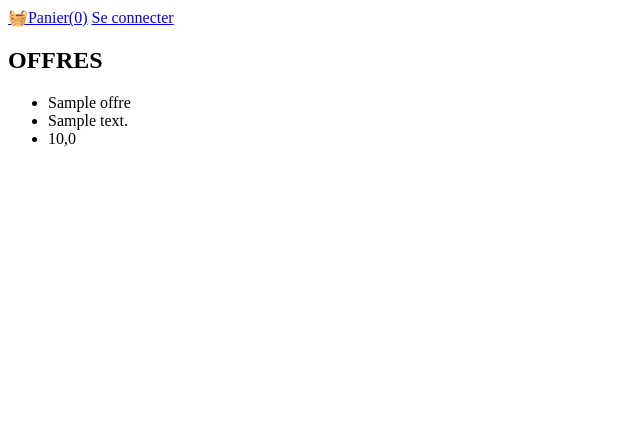
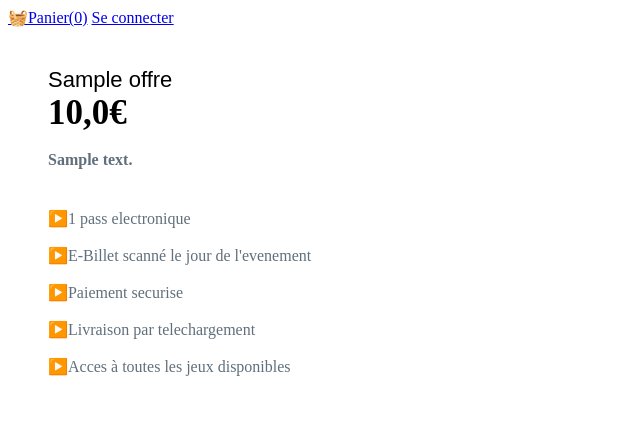
Before and after one commit to Mllehecale/JO2024, a Django app: page /offres/ in a window 1280 px wide. Shown: the top 423 px of the page, without its empty margins (0-640 px from the left). Run offline with Django 5.2, Linux system fonts and the light colour scheme; tables that the repository leaves empty hold one stand-in row (values such as "Sample post").

Commit message:
style offres page

```diff
--- /dev/null
+++ b/JoBooking/static/JoBooking/offres_style.css
@@ -0,0 +1,67 @@
+.contenu-offre{
+    color: #606F7B;
+    margin: 10px;
+    padding: 0;
+    float: left;
+    overflow: hidden;
+}
+
+
+
+ul{
+    list-style-type: none;
+    margin: 20px;
+    padding: 10px;
+}
+
+
+/* Titre des offres*/
+
+.titre-offre{
+    font-size: 22px;
+    color: black;
+    font-family: "Inter Semi Bold", sans-serif ;
+    list-style-type: none;
+
+}
+
+/* prix des offres*/
+
+.prix-offre{
+    font-size: 35px;
+    font-weight: bold;
+    color: black;
+    list-style-type: none;
+
+}
+
+/* description des offres*/
+
+.description-offre{
+    color: #606F7B;
+    font-weight: bold;
+    list-style-type: none;
+
+}
+
+/* bouton réserver*/
+.btn-reservation{
+    font-size: 16px;
+    background-color: white;
+    font-family: Inter sans-serif;
+    cursor: pointer;
+    font-weight: bold;
+    border: none;
+}
+
+.offre-liste {
+    list-style-type: none;
+
+}
+
+.position-btn-reservation{
+
+    margin: 100px;
+    padding: 0px;
+
+}
--- a/JoBooking/static/JoBooking/script.js
+++ b/JoBooking/static/JoBooking/script.js
@@ -117,16 +117,32 @@ boutonsReserver.forEach(bouton => {
 }
 );
 
+
+//  RETOURNER PAGE REMERCIEMENTS
+function remerciementsPage(response){
+    if(response===200){
+        window.location.href='remerciements';
+
+    }else {
+        console.error('Problème de téléchargment')
+    }
+
+
+
+
 //BOUTON PAIEMENT
 const boutonpaiement=document.getElementById('btnpayer');
 function declencherpaiement (){
     console.log('bouton payer opérationnel');
     window.location.href='payer';
     deletePanier();
+    remerciementsPage();
+
 }
 boutonpaiement.addEventListener("click",declencherpaiement);
 
 
+}
 
 
 //BOUTON ANNULATION DE LA COMMANDE
--- a/JoBooking/static/JoBooking/style.css
+++ b/JoBooking/static/JoBooking/style.css
@@ -0,0 +1,8 @@
+/* Titre des offres*/
+h1{
+    color: red;
+}
+
+.top-controle{
+    clear: both;
+}
--- a/JoBooking/templates/JoBooking/index.html
+++ b/JoBooking/templates/JoBooking/index.html
@@ -6,8 +6,10 @@
     <meta charset="UTF-8">
     <meta name="viewport">
     <title>Jeux Olympiques France</title>
+    <link rel="stylesheet" href="{% static 'JoBooking/style.css' %}">
 </head>
-<body>
+<body >
+<div class="top-controle">
 <a href="{% url 'commande' %}" id="nombre-reservation">🧺Panier</a>
 {% if user.is_authenticated %}
 <p>Bienvenue,{{user.first_name}} !</p>
@@ -15,7 +17,7 @@
 {% else %}
 <a href="{% url 'connexion' %}">Se connecter</a>
 {% endif %}
-
+</div>
 <!-- block pour contenu spécifique à la page-->
 {% block content %}
 {% endblock content %}
--- a/JoBooking/templates/JoBooking/offres.html
+++ b/JoBooking/templates/JoBooking/offres.html
@@ -1,30 +1,50 @@
 {% extends 'index.html' %}
 {% load static %}
 {% block content %}
-<div>
-    <h2>OFFRES</h2>
-</div>
+
 
 {% for offre in offres %}
+<div class="contenu-offre">
     <ul>
-    <li id="aa{{ offre.id }}">{{offre.title}}</li>   <!-- id = id de l'object mais comme déja utilisé ajout de "aa" pour identifiant unique -->
-    <li>{{offre.description}}</li>
-    <li>{{offre.price}}</li>
+        <li class="titre-offre" id="aa{{ offre.id }}">{{offre.title}}</li>   <!-- id = id de l'object mais comme déja utilisé ajout de "aa" pour identifiant unique -->
+        <li class="prix-offre">{{offre.price}}€</li><br>
+        <li class="description-offre">{{offre.description}}</li>
     </ul>
+        <ul class="offre-liste">
+            <li>▶️{{ offre.billet }} pass electronique</li><br>
+            <li>▶️E-Billet scanné le jour de l'evenement</li><br>
+            <li>▶️Paiement securise</li><br>
+            <li>▶️Livraison par telechargement</li><br>
+            <li>▶️Acces à toutes les jeux disponibles</li><br>
+
+        </ul>
+
+
     {% if user.is_authenticated %}
         {% if offre.id in commandes_user %}
-        <p>Vous avez déjà acheté cette offre.Veuillez consulter l'onglet "Mes réservations"</p>
+            <p>Vous avez déjà acheté cette offre.</p>
+            <p>Veuillez consulter l'onglet "Mes réservations"</p>
         {% else %}
+            <div class="position-btn-reservation">
                 <button class="btn-reservation" data-offre-id="{{ offre.id }}">Réserver</button>
+
+            </div>
         {% endif %}
+
     {%else%}
     <a href="{% url 'connexion' %}"></a>
     {% endif %}
+</div>
 
 
 {% endfor %}
+    {% block css %}
+        <link rel="stylesheet" href="{% static 'JoBooking/offres_style.css' %}">
+    {% endblock css %}
 
 {% endblock content %}
+
+
 
 {% block js %}
 <script src="{%static 'JoBooking/script.js' %}"></script>
--- a/JoBooking/views.py
+++ b/JoBooking/views.py
@@ -162,7 +162,7 @@ def deconnexion(request):
     return redirect('index')
 
 
-#  renvoie  à la page de reservation (c'est la page panier, après avoir réserver)
+#  renvoie  à la page panier
 @login_required(login_url='connexion')  # connexion nécessaire pour avoir accès a cette page
 def commande(request):
     if request.method == 'POST':
@@ -228,10 +228,11 @@ def payer(request):
 
     nb_pdf = len(pdf_commandes)
     print("nombre pdf généré:", nb_pdf)
-    response = fusion_pdf(pdf_commandes,filename)
-    if response is None:
-        response=HttpResponse(status=204)
-    return response
+    response = fusion_pdf(pdf_commandes, filename)  # redirige user vers page de remerciements si pdf
+    if response.status_code == 200:
+        return render(request, 'remerciements.html', {'pdf_telechargeable': filename})
+    else:
+        return HttpResponse("Une erreur s'est produite lors du téléchargement du PDF.", status=response.status_code)
 
 
 def paiement(request):
@@ -291,7 +292,7 @@ def fusion_pdf(pdf_contents, filename):
     output = BytesIO()
 
     for pdf_content in pdf_contents:
-        reader =PdfReader(BytesIO(pdf_content))
+        reader = PdfReader(BytesIO(pdf_content))
         merger.append(reader)
 
     merger.write(output)
@@ -307,8 +308,12 @@ def reservation(request):
     commandes_payees = Commande.objects.filter(user=request.user, paiement=True)
 
     if created:
+        reservation_user.commandes.set(commandes_payees)
+        reservation_user.save()
+    else:
         for commande in commandes_payees:
-            reservation_user.commandes.add(commande)
+            if commande not in reservation_user.commandes.all():
+                reservation_user.commandes.add(commande)
         reservation_user.save()
 
     return render(request, 'reservation.html', context={'commandes_payees': commandes_payees})
```
Also changed, not shown: JoBooking/templates/JoBooking/remerciements.html (+9 -2 lines), qr_code.png. Lines whose indentation alone changed are shown as unchanged.
